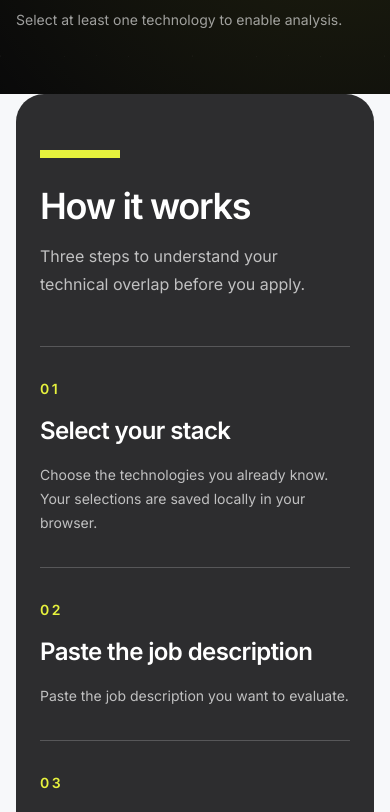
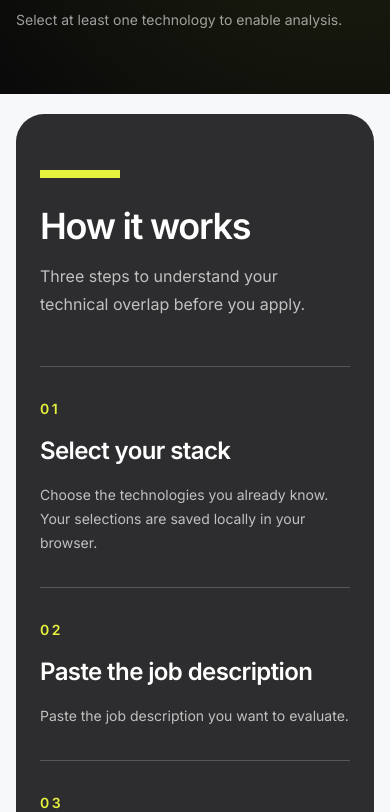
Before and after one commit to carleoj/concluded-web-app, a React (Vite) app in the folder client/: page / in a window 390 px wide. Shown: the part 1628-2440 px from the top of the page. Built offline with nearby package versions, Linux system fonts and the light colour scheme; no server answers.

Commit message:
Update HowItWorks.tsx

```diff
--- a/client/src/components/HowItWorks.tsx
+++ b/client/src/components/HowItWorks.tsx
@@ -20,7 +20,7 @@ const steps = [
 
 export default function HowItWorks() {
   return (
-    <section id="how-it-works" className="scroll-mt-28 px-4 sm:px-6 md:pt-5 sm:pt-10">
+    <section id="how-it-works" className="scroll-mt-28 px-4 sm:px-6 pt-5 md:pt-5 sm:pt-10">
       <div className="mx-auto max-w-6xl overflow-hidden rounded-[28px] bg-action px-6 py-14 sm:px-10 sm:py-20">
         <div className="max-w-2xl">
           <div aria-hidden="true" className="mb-7 h-2 w-20 bg-accent" />
```
